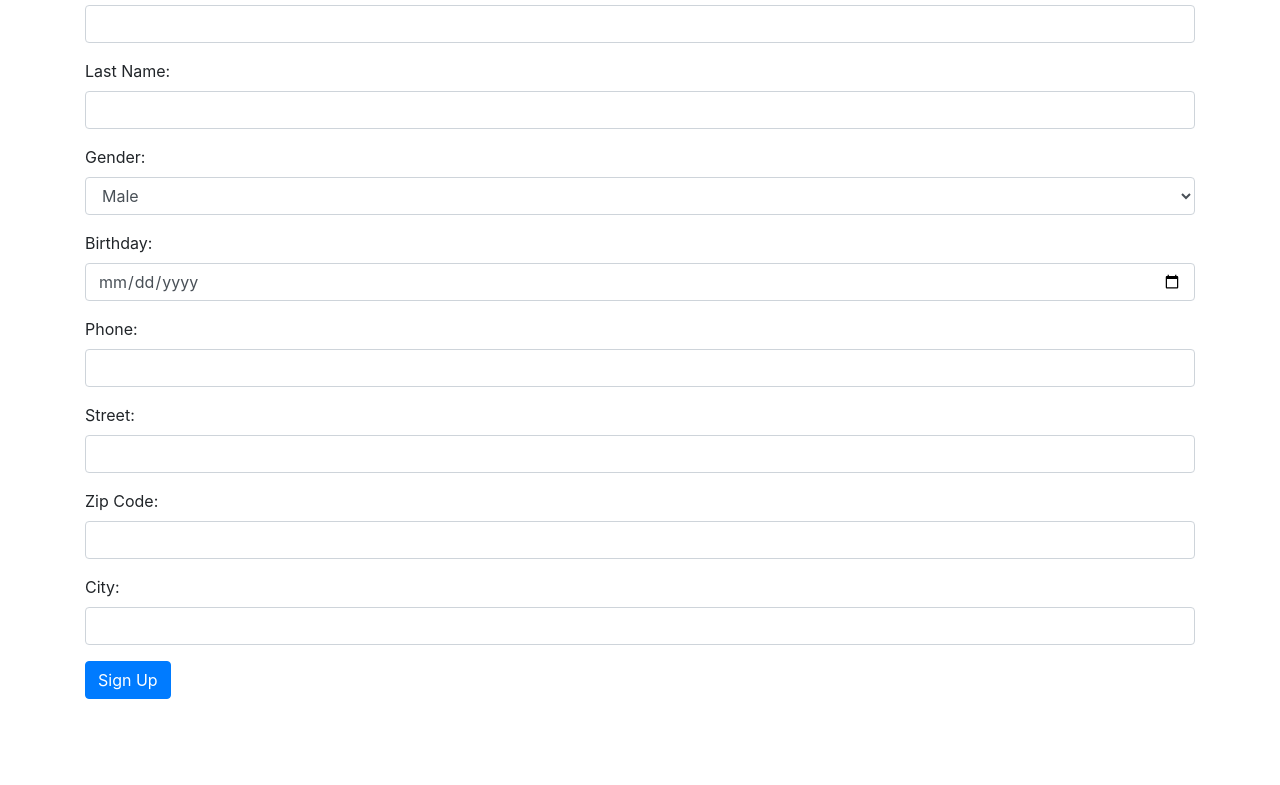
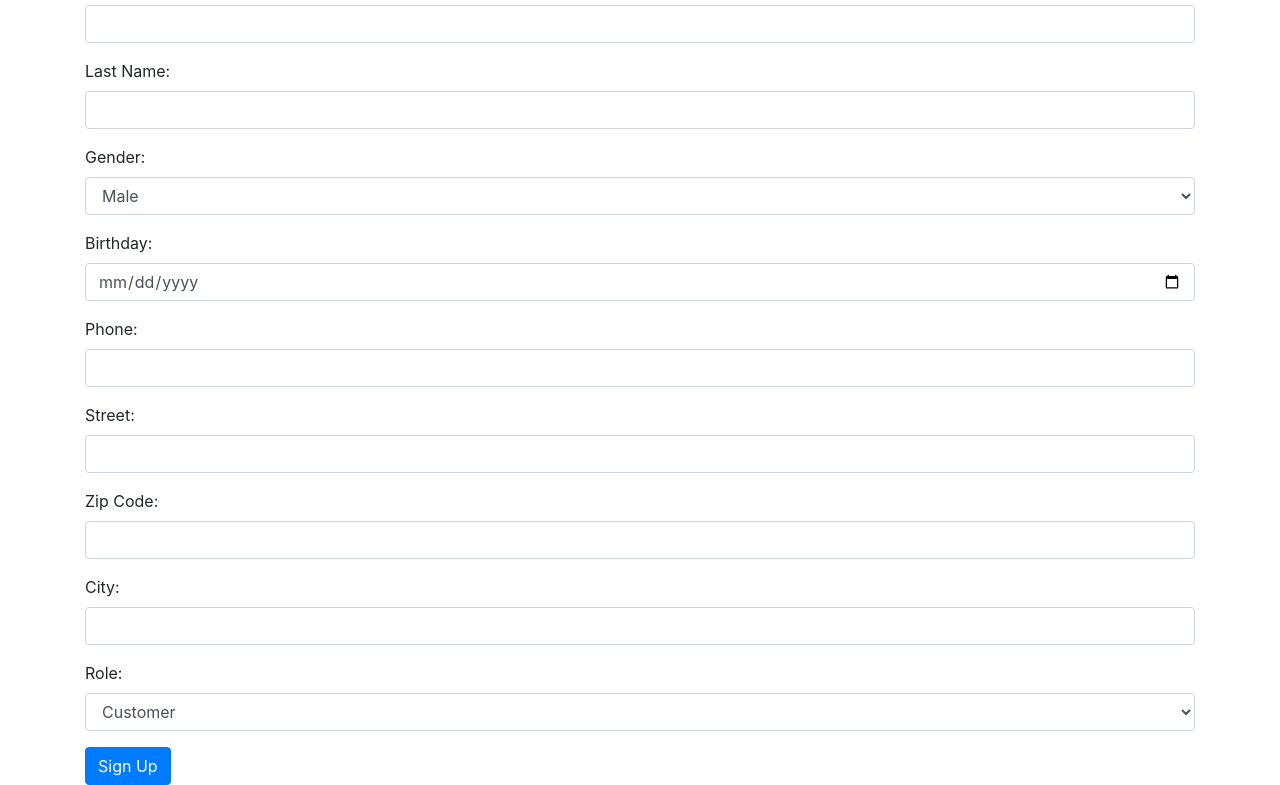
Before and after one commit to swampholyten/foodies, a plain HTML site: page signup.html in a window 1280 px wide. Shown: the part 137-922 px from the top of the page. Before the commit the page ends 836 px from the top, so only its background shows below. Drawn offline with nearby package versions, Linux system fonts and the light colour scheme.

Commit message:
update signup

```diff
--- a/signup.html
+++ b/signup.html
@@ -56,6 +56,15 @@
                 <input type="text" class="form-control" id="city" name="city" required>
             </div>
 
+            <div class="form-group">
+                <label for="role">Role:</label>
+                <select class="form-control" id="role" name="role" required>
+                    <option value="customer">Customer</option>
+                    <option value="rider">Rider</option>
+                    <option value="Producer">Producer</option>
+                </select>
+            </div>
+
             <button type="submit" class="btn btn-primary">Sign Up</button>
         </form>
     </div>
```
